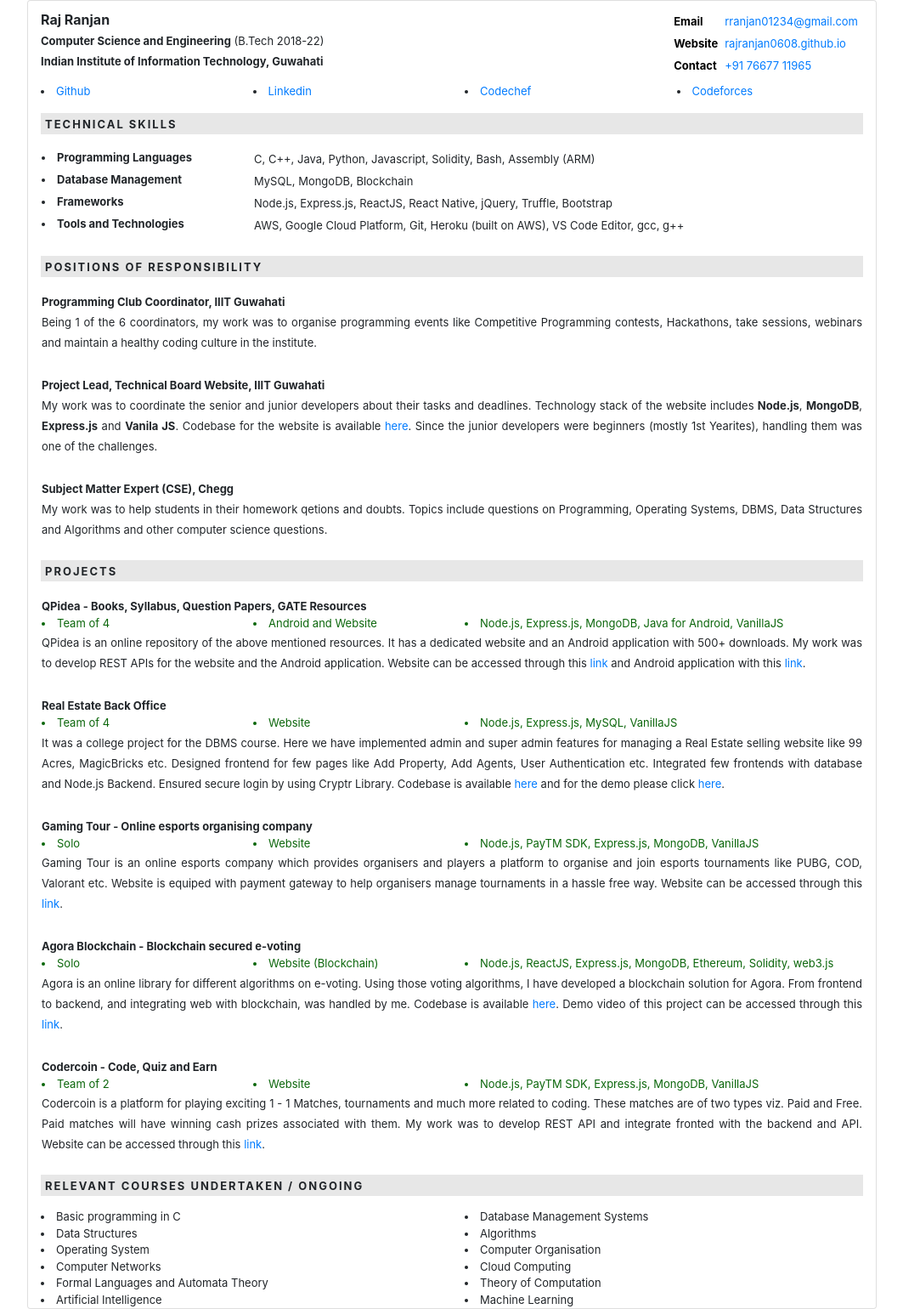
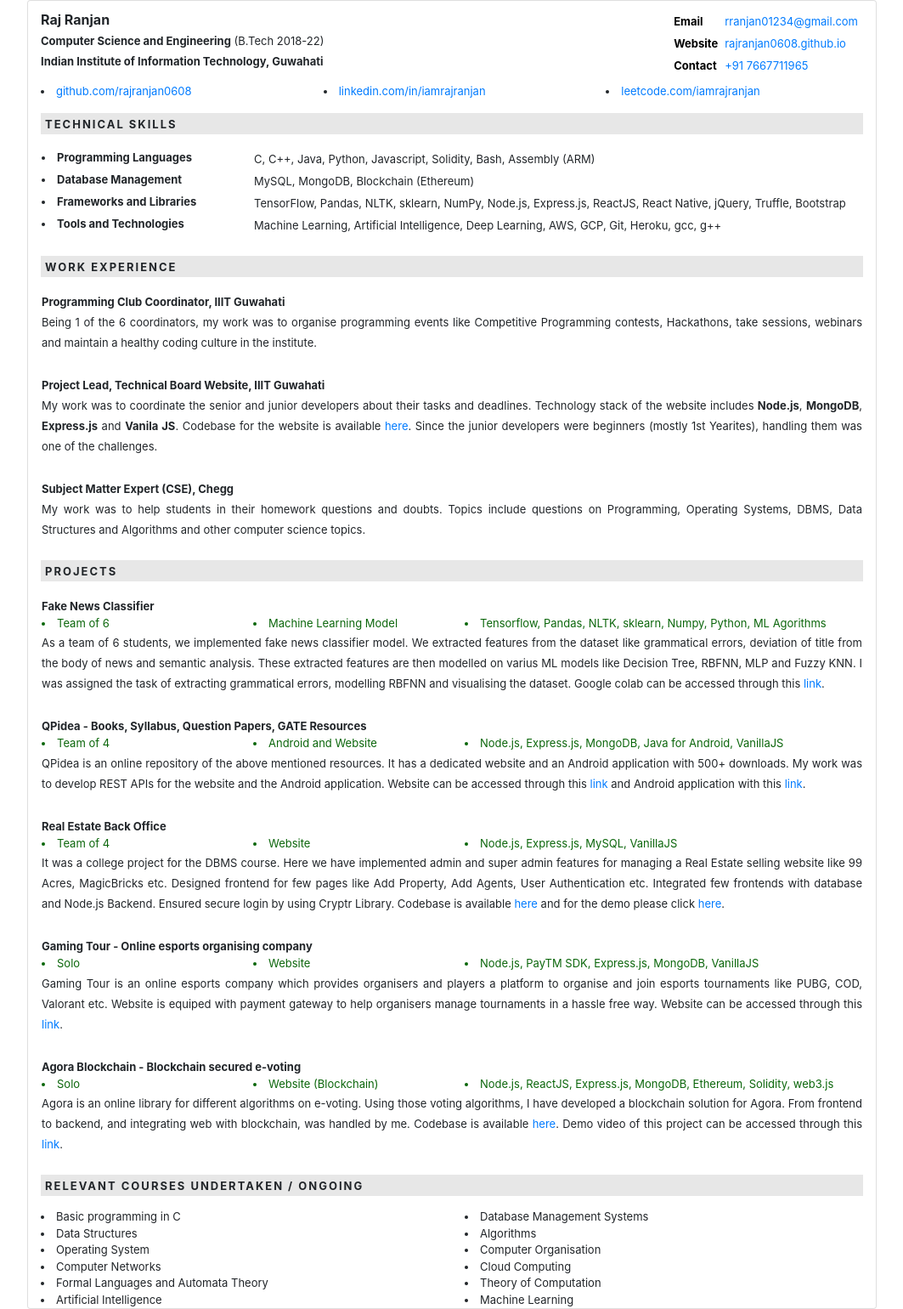
Before and after one commit to rajranjan0608/rajranjan0608.github.io, a plain HTML site: page resume.html in a window 1280 px wide. Shown: the part 20-1560 px from the top of the page at 85% size, without its empty margins (108-1171 px from the left). Drawn offline with nearby package versions, Linux system fonts and the light colour scheme.

Commit message:
resume update

```diff
--- a/resume.html
+++ b/resume.html
@@ -66,27 +66,23 @@
 
                     <td>
                         <font size = 2 color = 'blue'>
-                            <a href="tel:+917667711965">+91 76677 11965</a>
+                            <a href="tel:+917667711965">+91 7667711965</a>
                         </font>
                     </td>
                 </tr>
             </table>
 
             <font size = 2 class="row" style="margin-top: 15px; margin-bottom: 15px;">
-                <li class="col-sm-3">
-                    <a href="https://github.com/rajranjan0608">Github</a>
+                <li class="col-sm-4">
+                    <a href="https://github.com/rajranjan0608">github.com/rajranjan0608</a>
                 </li>
 
-                <li class="col-sm-3">
-                    <a href="https://www.linkedin.com/in/iamrajranjan/">Linkedin</a>
+                <li class="col-sm-4">
+                    <a href="https://www.linkedin.com/in/iamrajranjan/">linkedin.com/in/iamrajranjan</a>
                 </li>
 
-                <li class="col-sm-3">
-                    <a href="https://www.codechef.com/users/rajranjan0608">Codechef</a>
-                </li>
-
-                <li class="col-sm-3">
-                    <a href="http://codeforces.com/profile/rajranjan0608">Codeforces</a>
+                <li class="col-sm-4">
+                    <a href="https://leetcode.com/iamrajranjan/">leetcode.com/iamrajranjan</a>
                 </li>
             </font>
 
@@ -126,7 +122,7 @@
 
                         <td>
                             <font size = 2>
-                                MySQL, MongoDB, Blockchain
+                                MySQL, MongoDB, Blockchain (Ethereum)
                             </font>
                         </td>
                     </tr>
@@ -135,13 +131,13 @@
                     <tr>
                         <td style="width: 250px;">
                             <font size = 2>
-                                <strong><li>Frameworks</li></strong>
+                                <strong><li>Frameworks and Libraries</li></strong>
                             </font>
                         </td>
 
                         <td>
                             <font size = 2>
-                                Node.js, Express.js, ReactJS, React Native, jQuery, Truffle, Bootstrap
+                                TensorFlow, Pandas, NLTK, sklearn, NumPy, Node.js, Express.js, ReactJS, React Native, jQuery, Truffle, Bootstrap
                             </font>
                         </td>
                     </tr>
@@ -156,7 +152,7 @@
 
                         <td>
                             <font size = 2>
-                                AWS, Google Cloud Platform, Git, Heroku (built on AWS), VS Code Editor, gcc, g++
+                                Machine Learning, Artificial Intelligence, Deep Learning, AWS, GCP, Git, Heroku, gcc, g++
                             </font>
                         </td>
                     </tr>
@@ -169,7 +165,7 @@
             <div style="background-color: rgba(224, 224, 224, 0.753); height: 25px;">
                 <font size = 2>
                     <strong style="margin: 5px; letter-spacing: 2px;">
-                        POSITIONS OF RESPONSIBILITY
+                        WORK EXPERIENCE
                     </strong>
                 </font>
             </div>
@@ -219,9 +215,9 @@
                                 <strong>Subject Matter Expert (CSE), Chegg</strong><br>
 
                                 <font size = 2>
-                                    My work was to help students in their homework qetions and
+                                    My work was to help students in their homework questions and
                                     doubts. Topics include questions on Programming, Operating Systems,
-                                    DBMS, Data Structures and Algorithms and other computer science questions.
+                                    DBMS, Data Structures and Algorithms and other computer science topics.
                                 </font>
                             </font>
                         </td>
@@ -242,10 +238,34 @@
 
             <div style="margin-top: 15px;">
                 <table>
+                     <!-- Fake news classifier -->
+                     <tr>
+                        <td>
+                            <font size = 2>
+                                <strong>
+                                    Fake News Classifier
+                                </strong><br>
+
+                                <div class="row" style="color: rgb(11, 102, 11)">
+                                    <li class="col-sm-3">Team of 6</li>
+                                    <li class="col-sm-3">Machine Learning Model</li>
+                                    <li class="col-sm-6">Tensorflow, Pandas, NLTK, sklearn, Numpy, Python, ML Agorithms</li>
+                                </div>
+
+                                As a team of 6 students, we implemented fake news classifier model. We extracted features from the dataset like
+                                grammatical errors, deviation of title from the body of news and semantic analysis. These extracted features
+                                are then modelled on varius ML models like Decision Tree, RBFNN, MLP and Fuzzy KNN. I was assigned the task of
+                                extracting grammatical errors, modelling RBFNN and visualising the dataset.
+                                Google colab can be accessed through this <a href="https://colab.research.google.com/drive/1LyP3mfnxZQarLGlILbLNI01NgVzgj0jX?usp=sharing">link</a>.
+                            </font>
+                        </td>
+                    </tr>
+
                     <!-- QPidea -->
                     <tr>
                         <td>
                             <font size = 2>
+                                <br>
                                 <strong>
                                     QPidea - Books, Syllabus, Question Papers, GATE Resources
                                 </strong><br>
@@ -337,30 +357,6 @@
                             </font>
                         </td>
                     </tr>
-
-                     <!-- Codercoin -->
-                     <tr>
-                        <td>
-                            <font size = 2>
-                                <br>
-                                <strong>
-                                    Codercoin - Code, Quiz and Earn
-                                </strong><br>
-
-                                <div class="row" style="color: rgb(11, 102, 11)">
-                                    <li class="col-sm-3">Team of 2</li>
-                                    <li class="col-sm-3">Website</li>
-                                    <li class="col-sm-6">Node.js, PayTM SDK, Express.js, MongoDB, VanillaJS</li>
-                                </div>
-
-                                Codercoin is a platform for playing exciting 1 - 1 Matches, tournaments and much more
-                                related to coding. These matches are of two types viz. Paid and Free. Paid matches will
-                                have winning cash prizes associated with them. My work was to develop REST API and integrate
-                                fronted with the backend and API.
-                                Website can be accessed through this <a href="https://www.codercoin.tech">link</a>.
-                            </font>
-                        </td>
-                    </tr>
                 </table>
             </div>
 
```
Also changed, not shown: index.html (+1 -1 lines), sideNav.html (+0 -2 lines), 2 other files.
